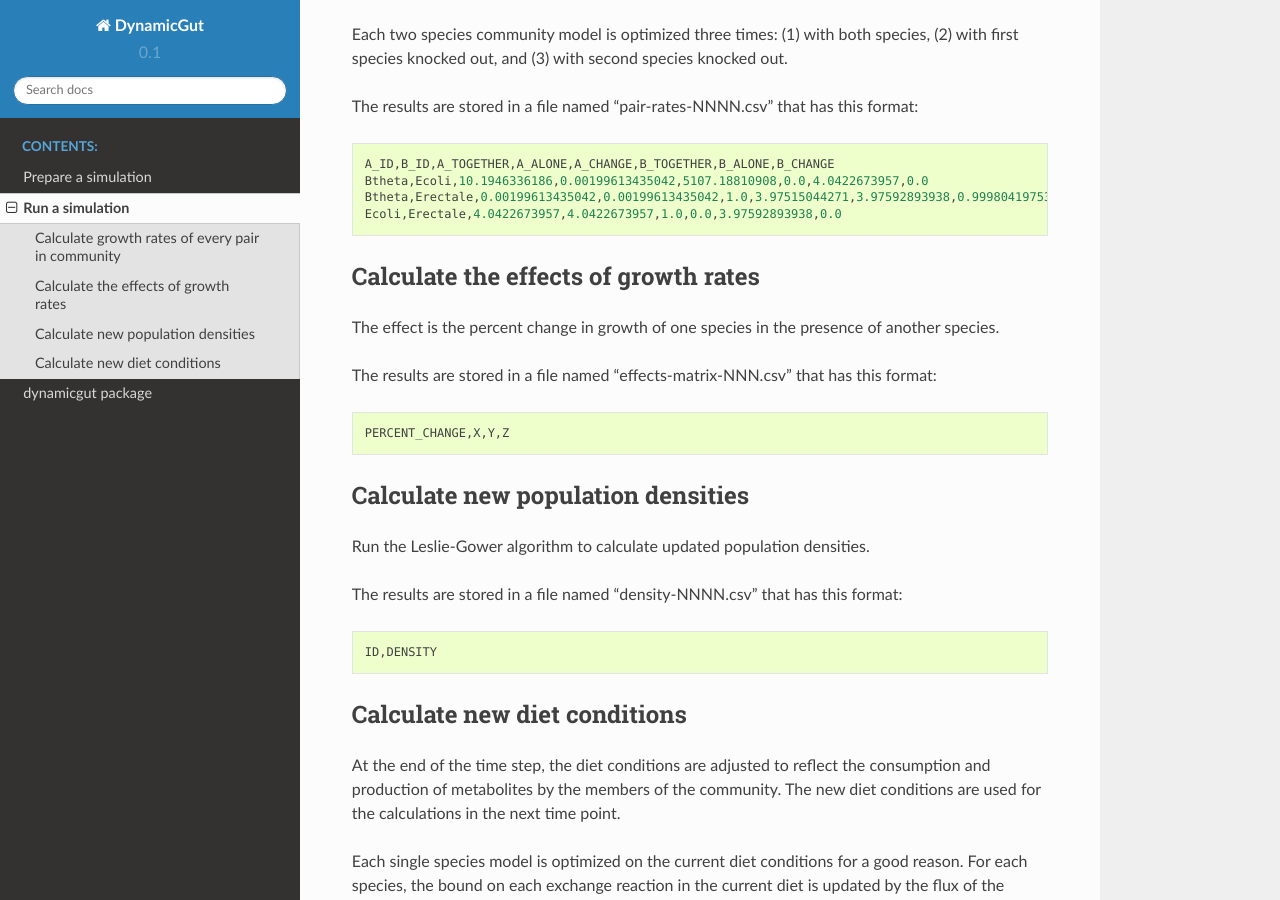
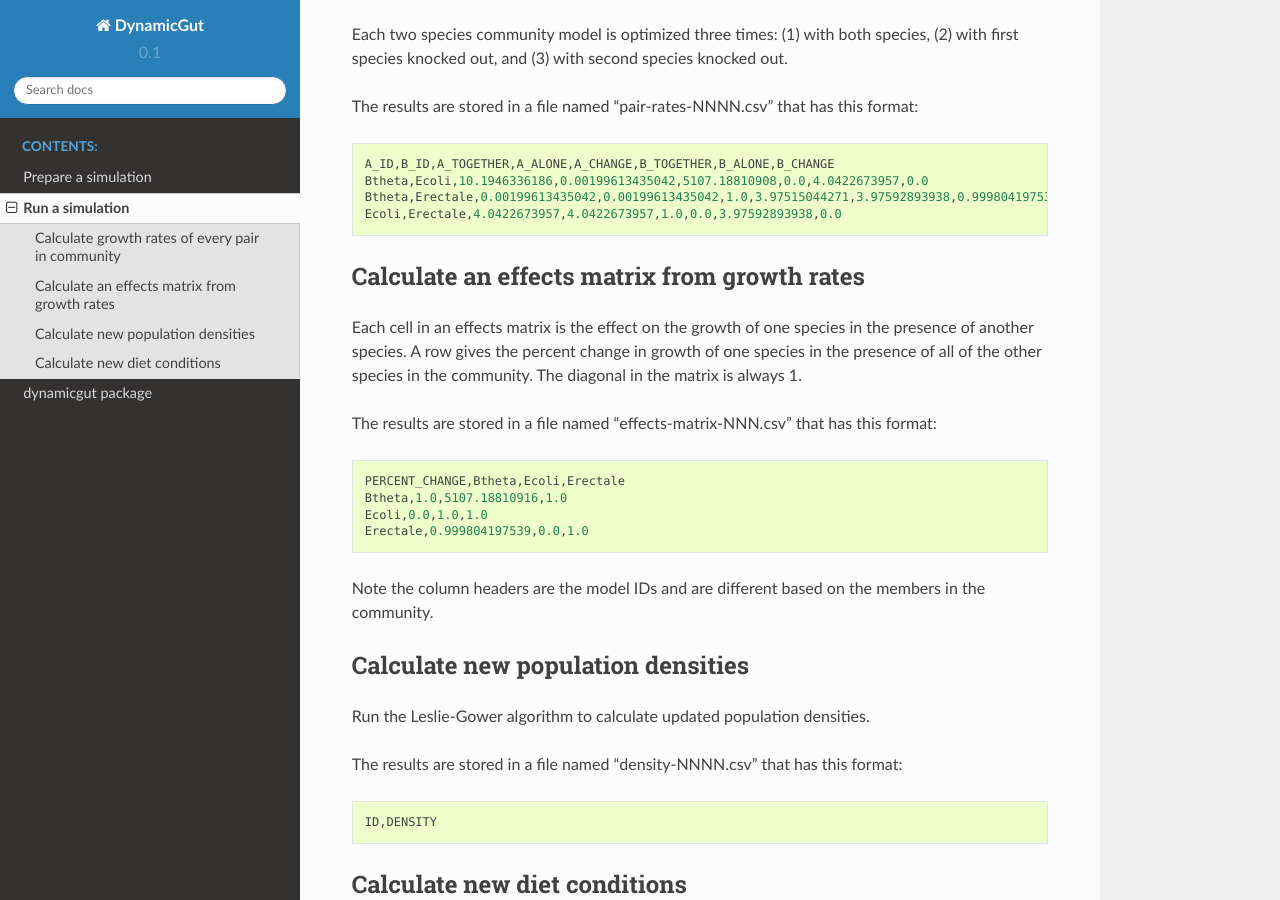
Before and after one commit to mmundy42/DynamicGut, a Sphinx documentation site: the page built from docs/simulate.rst, in a window 1280 px wide and 900 px high, scrolled down 385 px. Built offline with Sphinx 7.4.7 and the Read the Docs theme 2.0.0, drawn with Linux system fonts in a browser that asks for light colours.

Commit message:
Simplify calculation of effects matrix

```diff
--- a/docs/simulate.rst
+++ b/docs/simulate.rst
@@ -22,16 +22,24 @@ The results are stored in a file named "pair-rates-NNNN.csv" that has this forma
     Btheta,Erectale,0.00199613435042,0.00199613435042,1.0,3.97515044271,3.97592893938,0.999804197539
     Ecoli,Erectale,4.0422673957,4.0422673957,1.0,0.0,3.97592893938,0.0
 
-Calculate the effects of growth rates
--------------------------------------
+Calculate an effects matrix from growth rates
+---------------------------------------------
 
-The effect is the percent change in growth of one species in the presence of
-another species.
+Each cell in an effects matrix is the effect on the growth of one species in
+the presence of another species. A row gives the percent change in growth of
+one species in the presence of all of the other species in the community. The
+diagonal in the matrix is always 1.
 
 The results are stored in a file named "effects-matrix-NNN.csv" that has this
 format::
 
-    PERCENT_CHANGE,X,Y,Z
+    PERCENT_CHANGE,Btheta,Ecoli,Erectale
+    Btheta,1.0,5107.18810916,1.0
+    Ecoli,0.0,1.0,1.0
+    Erectale,0.999804197539,0.0,1.0
+
+Note the column headers are the model IDs and are different based on the members
+in the community.
 
 Calculate new population densities
 ----------------------------------
```
Also changed, not shown: 1 other file.
